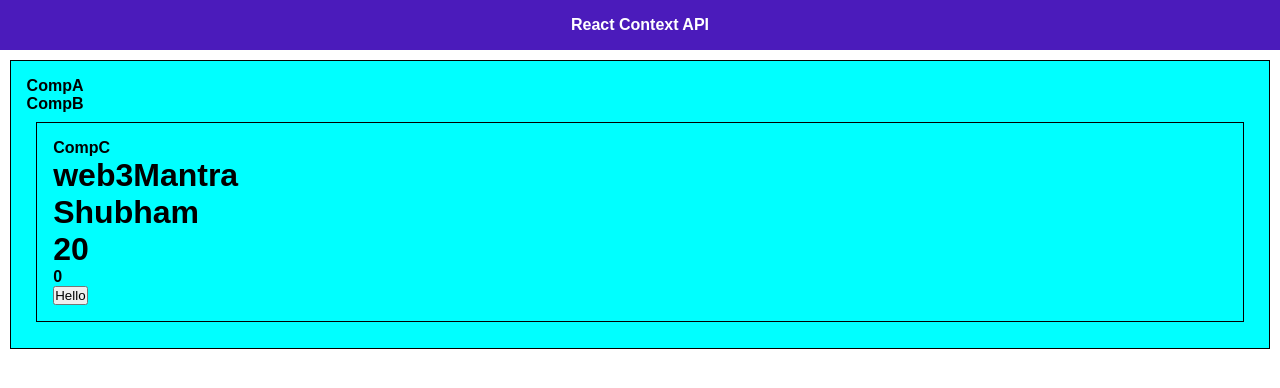
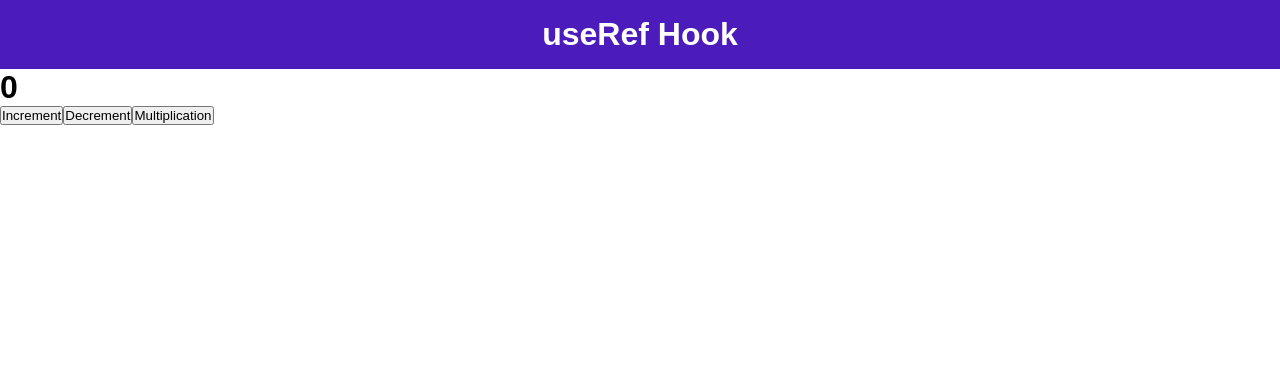
Before and after one commit to AbhirupDey12/depthreact, a React (Create React App) app: page / in a window 1280 px wide. Shown: the top 388 px of the page. Built offline with nearby package versions, Linux system fonts and the light colour scheme.

Commit message:
useReducer Hook

```diff
--- a/src/App.js
+++ b/src/App.js
@@ -1,6 +1,3 @@
-import React, { useState, useEffect, createContext } from "react";
-import './App.css';
-import Header from "./component/Header";
 // import Home from "./component/Home";
 // import About from "./component/About";
 // import Contact from "./component/Contact";
@@ -8,36 +5,44 @@
 // import Insta from "./component/Insta";
 // import Mail from "./component/Mail";
 // import UserDetails from "./component/UserDetails";
-import { BrowserRouter as Router, Switch, Route, Link, Routes } from 'react-router-dom';
-import CompA from "./component/CompA";
+// import { BrowserRouter as Router, Switch, Route, Link, Routes } from 'react-router-dom';
+// import CompA from "./component/CompA";
 
-const AppState = createContext();
-const NameContext = createContext();
+import React, { useReducer } from "react";
+import './App.css';
+import Header from "./component/Header";
+
+const reducer = ( state , action ) => {
+
+  if(action.type === "INC") {
+    return state + 1 ;
+  }
+  else if(action.type === "DEC") {
+    return state - 1 ;
+  }
+  else if(action.type === "MUL") {
+    return state * 2 ;
+  }
+  else {
+    return state ;
+  }
+
+} ;
 
 export default function App() {
 
-  const [data, setdata] = useState('web3Mantra');
-  const [name, setName] = useState({ name: "Shubham", age: 20 });
-  const [temp, settemp] = useState(0) ;
-
-  const sayHello = () => {
-    alert("Hello User!");
-  }
+  const [ state , dispatch ] = useReducer(reducer , 0 ) ;
 
   return (
     <>
-      <AppState.Provider value={{ name, data, sayHello }}>
-        <NameContext.Provider value={temp}>
-          <Header />
-          <CompA />
-        </NameContext.Provider>
-      </AppState.Provider>
+        <Header />
+        <h1>{state}</h1>
+        <button onClick={ () => dispatch( { type : "INC" } ) } > Increment </button>
+        <button onClick={ () => dispatch( { type : "DEC" } ) } > Decrement </button>
+        <button  onClick={ () => dispatch( { type : "MUL" } ) }  > Multiplication </button>
     </>
   )
-
 };
-
-export { AppState , NameContext };
 
 
 
@@ -51,6 +56,68 @@
 
 
 
+
+
+
+
+
+
+
+
+
+
+// const [input, setInput] = useState("") ;
+//   const [count, setCount] = useState(0) ;
+
+//   const inputField = useRef() ;
+
+//   const formHandler = (e) => {
+//     setInput(e.target.value) ;
+//   }
+
+//   const clickHandler = () => {
+//     inputField.current.value = 'Hello world!' ;
+//     inputField.current.style.border = "2px solid gray" ;
+//     console.log(inputField.current) ;
+//   }
+
+//   return (
+//     <>
+
+//         <Header />
+
+//         <input ref={inputField} type="text" onChange={formHandler} value={input} />
+
+//         <br />
+
+//         <button onClick={clickHandler} > Clickk Here </button>
+
+//     </>
+//   )
+
+
+// export { AppState, NameContext };
+// const AppState = createContext();
+// const NameContext = createContext();
+
+// const [data, setdata] = useState('web3Mantra');
+// const [name, setName] = useState({ name: "Shubham", age: 20 });
+// const [temp, settemp] = useState(0) ;
+
+// const sayHello = () => {
+//   alert("Hello User!");
+// }
+
+// return (
+//   <>
+//     <AppState.Provider value={{ name, data, sayHello }}>
+//       <NameContext.Provider value={temp}>
+//         <Header />
+//         <CompA />
+//       </NameContext.Provider>
+//     </AppState.Provider>
+//   </>
+// )
 
 {/* <Router>
 
--- a/src/component/Header.js
+++ b/src/component/Header.js
@@ -14,7 +14,7 @@
      return (
 
           <div className='header'>
-               React Context API
+               <h1>  useRef Hook </h1>
           </div>
 
      );
```
